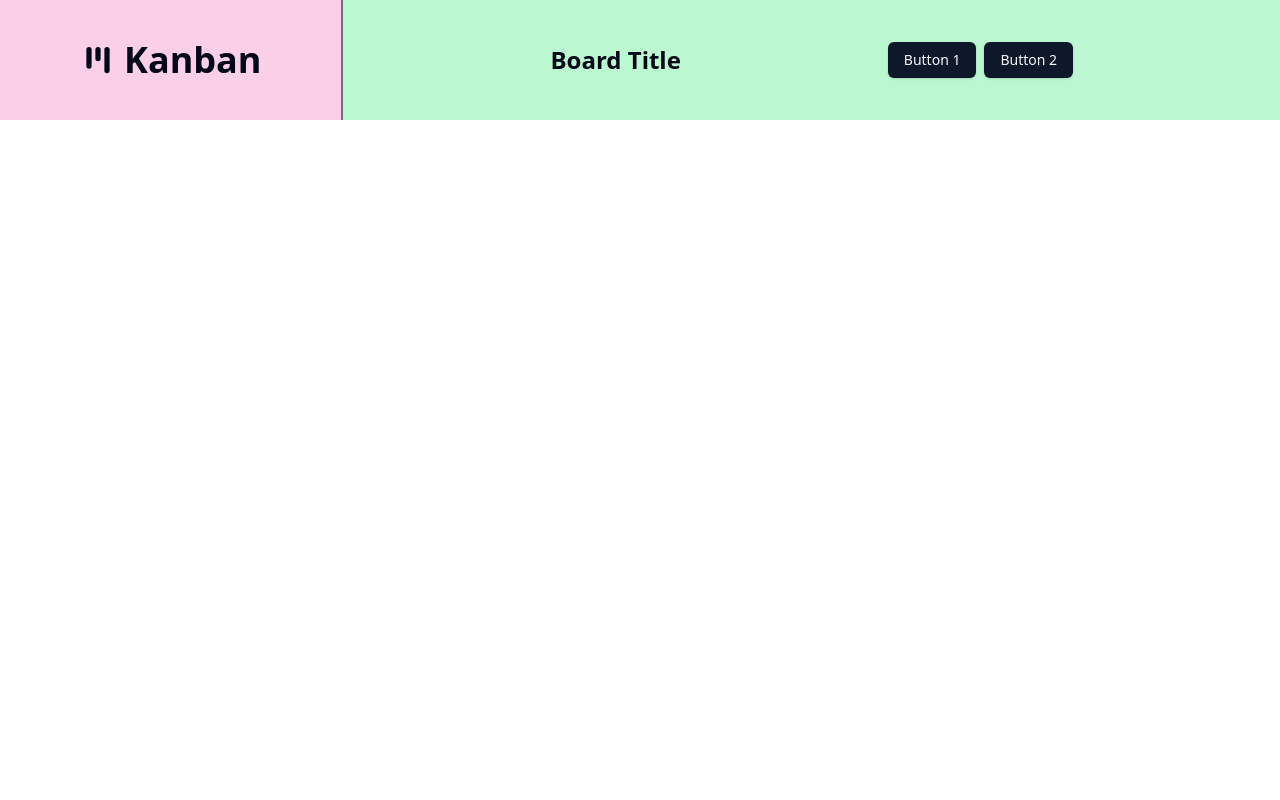
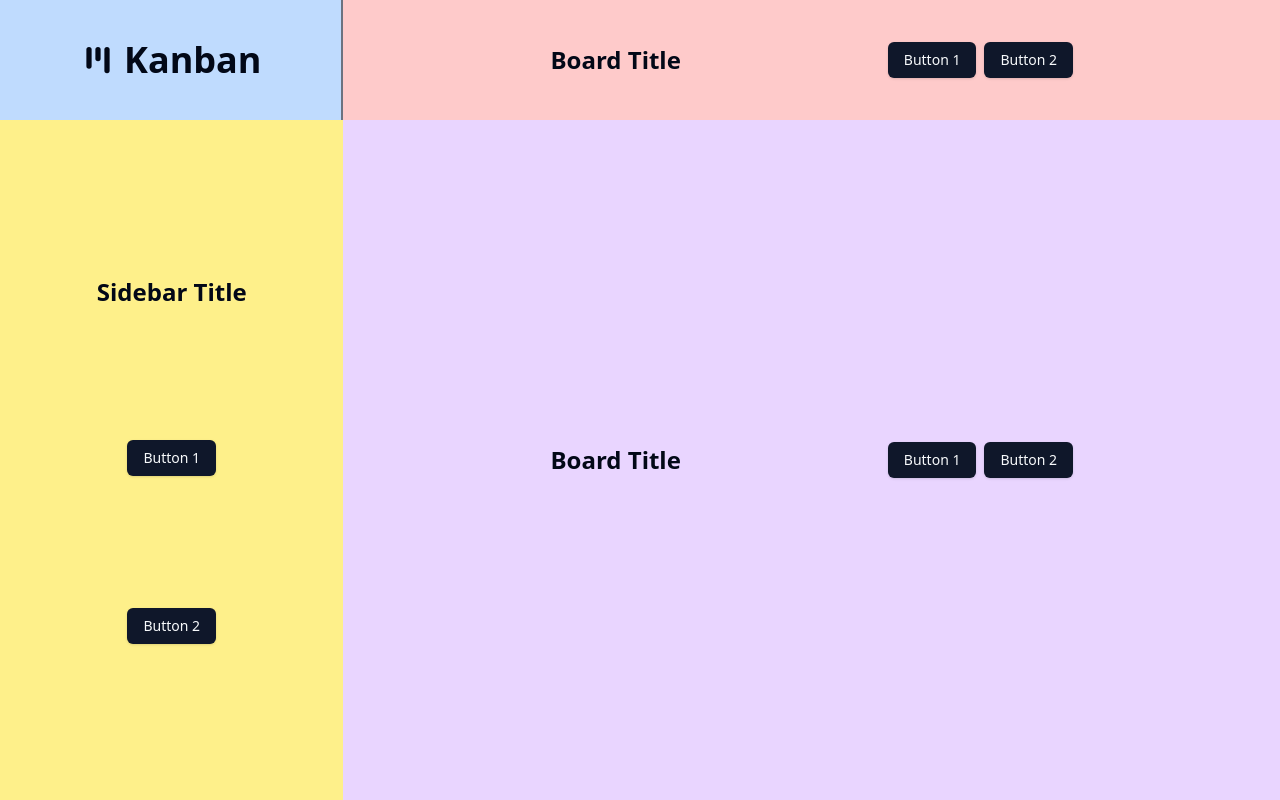
Before and after one commit to omeresas/kanban-app, a React (Vite) app: page / in a window 1280 px wide. Built offline with nearby package versions, Linux system fonts and the light colour scheme.

Commit message:
add main grid

```diff
--- a/src/App.tsx
+++ b/src/App.tsx
@@ -1,11 +1,14 @@
-import Logo from '@/components/layout/Logo';
-import Header from '@/components/layout/Header';
+import Logo from "@/components/layout/Logo";
+import Header from "@/components/layout/Header";
+import Sidebar from "@/components/layout/Sidebar";
 
 function App() {
   return (
-    <div className="flex bg-green-200">
-      <Logo />
-      <Header />
+    <div className="grid h-screen grid-cols-[auto_1fr] grid-rows-[auto_1fr]">
+      <Logo className="col-start-1 row-start-1 bg-blue-200" />
+      <Header className="col-start-2 row-start-1 bg-red-200" />
+      <Sidebar className="col-start-1 row-start-2 bg-yellow-200" />
+      <Header className="col-start-2 row-start-2 bg-purple-200" />
     </div>
   );
 }
--- a/src/components/layout/Header.tsx
+++ b/src/components/layout/Header.tsx
@@ -1,20 +1,18 @@
-import { ComponentPropsWithoutRef } from "react";
+import React, { ComponentPropsWithRef } from "react";
 import { cn } from "@/lib/utils";
 
 import { Button } from "@/components/ui/button";
 
-type HeaderProps = ComponentPropsWithoutRef<"div"> & {
+type HeaderProps = ComponentPropsWithRef<"div"> & {
   boardTitle?: string;
 };
 
-function Header({
-  boardTitle = "Board Title",
-  className,
-  ...props
-}: HeaderProps) {
+const Header = React.forwardRef<HTMLDivElement, HeaderProps>(
+  ({ boardTitle = "Board Title", className, ...props }, ref) => {
     return (
       <div
-      className={cn("flex grow items-center justify-evenly", className)}
+        ref={ref}
+        className={cn("flex items-center justify-evenly", className)}
         {...props}
       >
         <h1 className="text-2xl font-bold">{boardTitle}</h1>
@@ -24,6 +22,9 @@ function Header({
         </div>
       </div>
     );
-}
+  },
+);
+
+Header.displayName = "Header";
 
 export default Header;
--- a/src/components/layout/Logo.tsx
+++ b/src/components/layout/Logo.tsx
@@ -1,12 +1,25 @@
-import { Kanban } from 'lucide-react';
+import { ComponentPropsWithoutRef } from "react";
+import { cn } from "@/lib/utils";
 
-function Logo() {
+import { Kanban } from "lucide-react";
+
+type LogoProps = ComponentPropsWithoutRef<"div">;
+
+const Logo = ({ className, ...props }: LogoProps) => {
   return (
-    <div className="flex items-center gap-2 bg-pink-200 px-20 py-10 border-r-2 border-gray-500">
+    <div
+      className={cn(
+        "flex items-center gap-2 border-r-2 border-gray-500 bg-pink-200 px-20 py-10",
+        className,
+      )}
+      {...props}
+    >
       <Kanban size={36} strokeWidth={3.5} />
       <span className="text-4xl font-bold">Kanban</span>
     </div>
   );
-}
+};
+
+Logo.displayName = "Logo";
 
 export default Logo;
--- /dev/null
+++ b/src/components/layout/Sidebar.tsx
@@ -0,0 +1,31 @@
+import React, { ComponentPropsWithRef } from "react";
+import { cn } from "@/lib/utils";
+
+import { Button } from "@/components/ui/button";
+
+type SidebarProps = ComponentPropsWithRef<"aside"> & {
+  sidebarTitle?: string;
+};
+
+const Sidebar = React.forwardRef<HTMLElement, SidebarProps>(
+  ({ sidebarTitle = "Sidebar Title", className, ...props }, ref) => {
+    return (
+      <aside
+        ref={ref}
+        className={cn(
+          "flex flex-col items-center justify-evenly gap-4 bg-teal-200 py-10",
+          className,
+        )}
+        {...props}
+      >
+        <h1 className="text-2xl font-bold">{sidebarTitle}</h1>
+        <Button>Button 1</Button>
+        <Button>Button 2</Button>
+      </aside>
+    );
+  },
+);
+
+Sidebar.displayName = "Sidebar";
+
+export default Sidebar;
```
Lines whose indentation alone changed are shown as unchanged.
